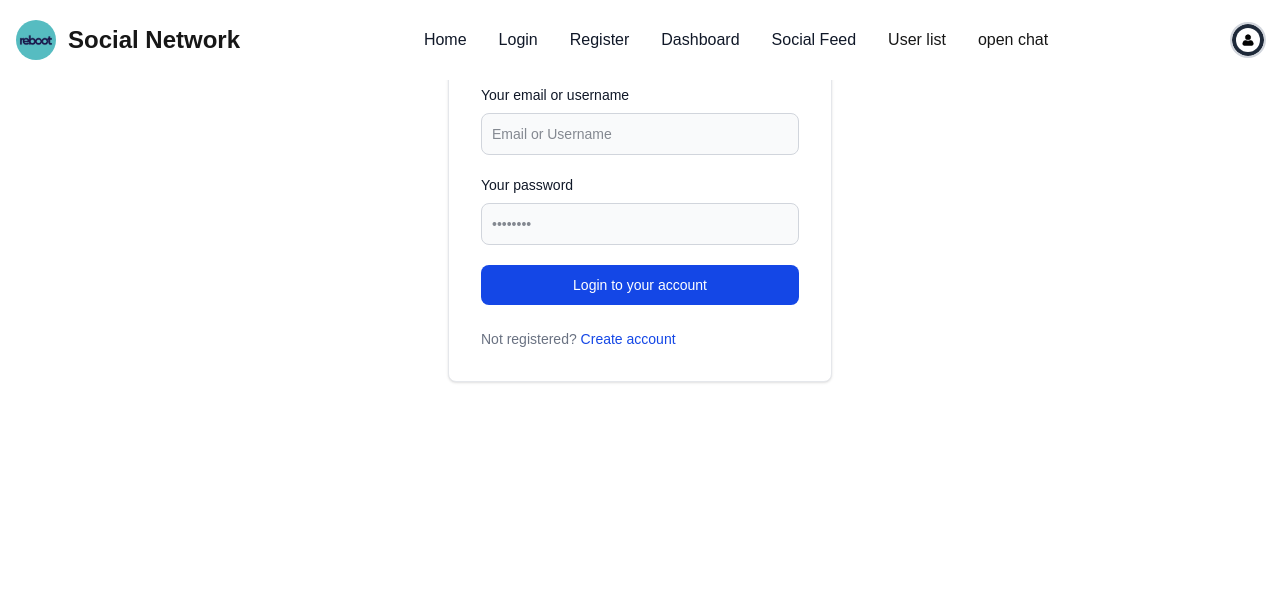
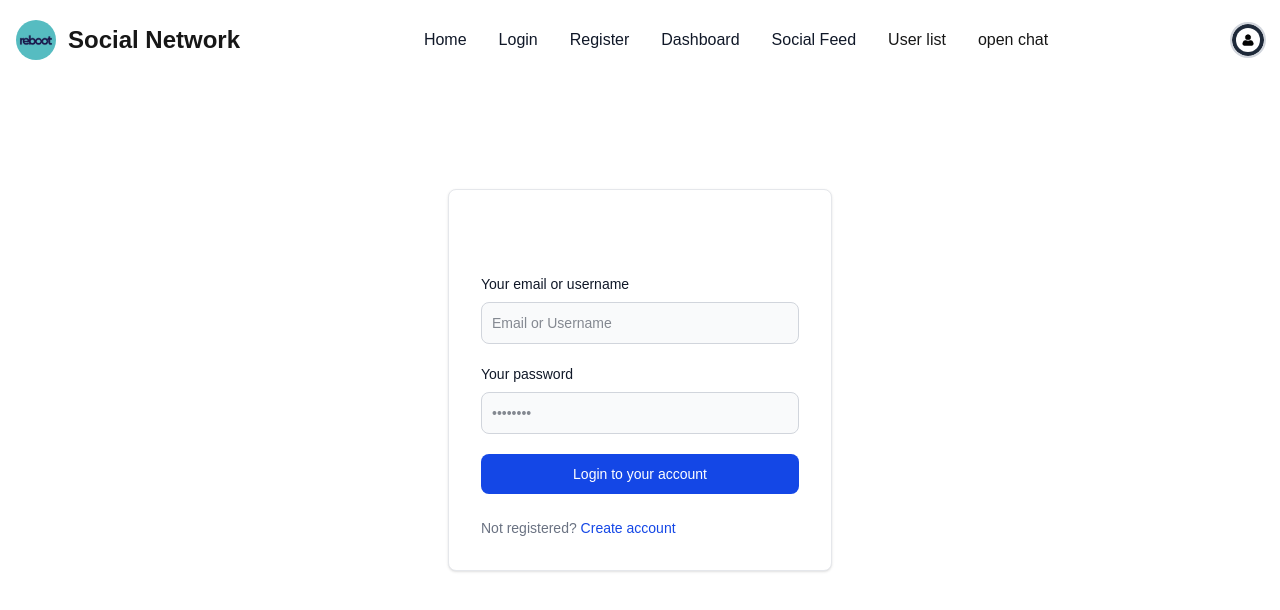
Before and after one commit to matoo11/social-network, a Next.js app in the folder frontend/: page /login in a window 1280 px wide. Shown: the top 610 px of the page. Built offline with nearby package versions, Linux system fonts and the light colour scheme; no server answers.

Commit message:
FEAT(Signin and signup pages): modefied the CSS styling for the pages

```diff
--- a/frontend/app/login/page.tsx
+++ b/frontend/app/login/page.tsx
@@ -1,5 +1,5 @@
 import SignInForm from '@/components/SignInForm/SignInForm';
 
 export default function SignInPage() {
-  return <SignInForm />;
+  return <div className='h-[90vh] mt-[10vh] flex items-center pb-[15vh]'><SignInForm /></div>;
 }
--- a/frontend/app/register/page.tsx
+++ b/frontend/app/register/page.tsx
@@ -1,5 +1,5 @@
 import SignUpForm from '@/components/SignUpForm/SignUpForm';
 
 export default function SignUpPage() {
-  return <SignUpForm />;
+  return <div className='h-[90vh] mt-[10vh] flex items-center'><SignUpForm /></div>;
 }
--- a/frontend/components/SignInForm/SignInFormUI.tsx
+++ b/frontend/components/SignInForm/SignInFormUI.tsx
@@ -21,7 +21,7 @@ const SignInFormUI: React.FC<SignInFormUIProps> = ({
     return (
         <div className="mx-auto w-full max-w-sm p-4 bg-white border border-gray-200 rounded-lg shadow-sm sm:p-6 md:p-8 dark:bg-gray-800 dark:border-gray-700">
             <form className="space-y-6" onSubmit={onSubmit}>
-                <h5 className="text-xl font-medium text-gray-900 dark:text-white">
+                <h5 className="font-serif text-xl font-medium text-gray-900 text-white text-center">
                     Sign in to our platform
                 </h5>
                 {error && <p className="mt-2 text-sm text-red-600">{error}</p>}
```
